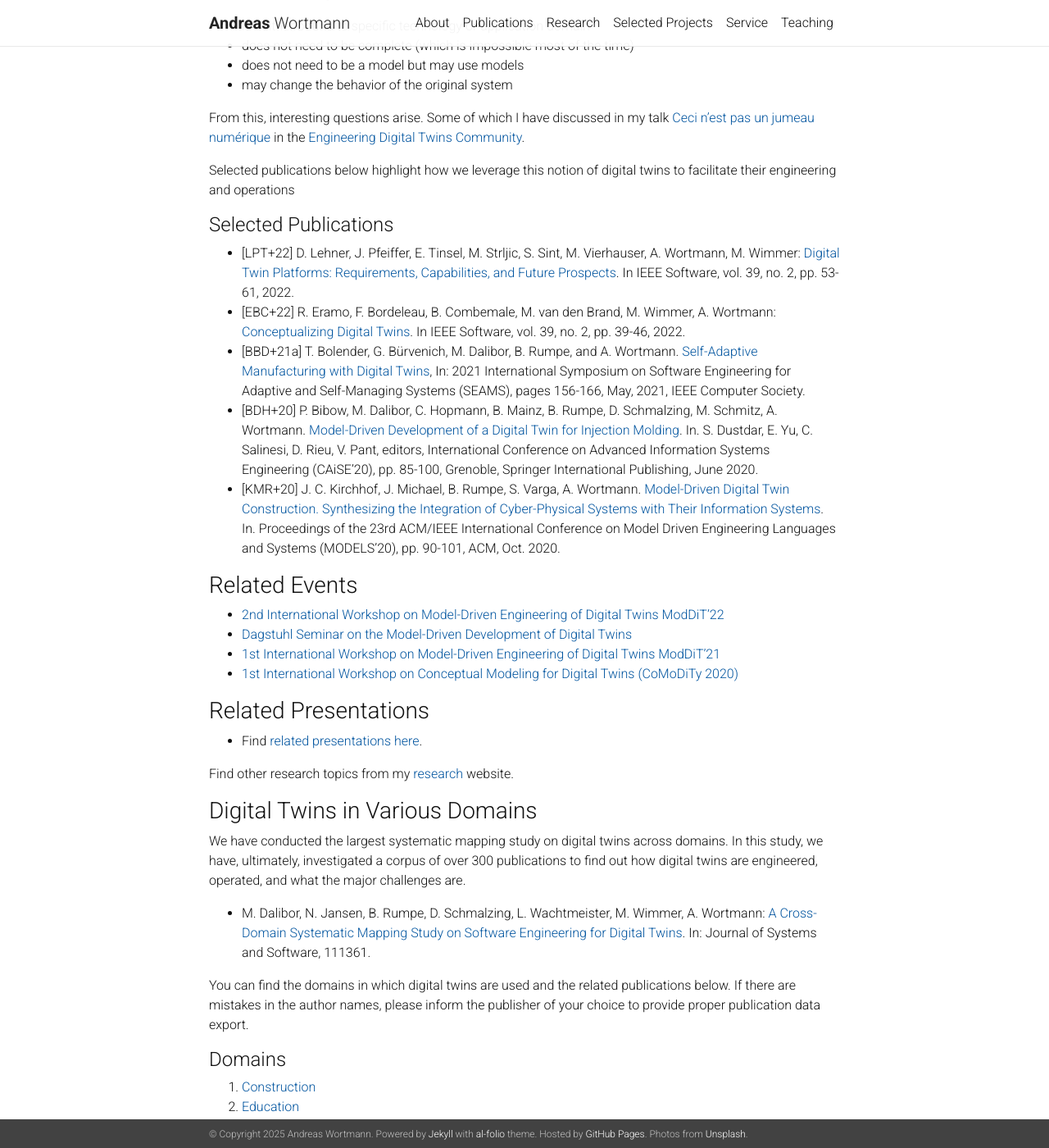
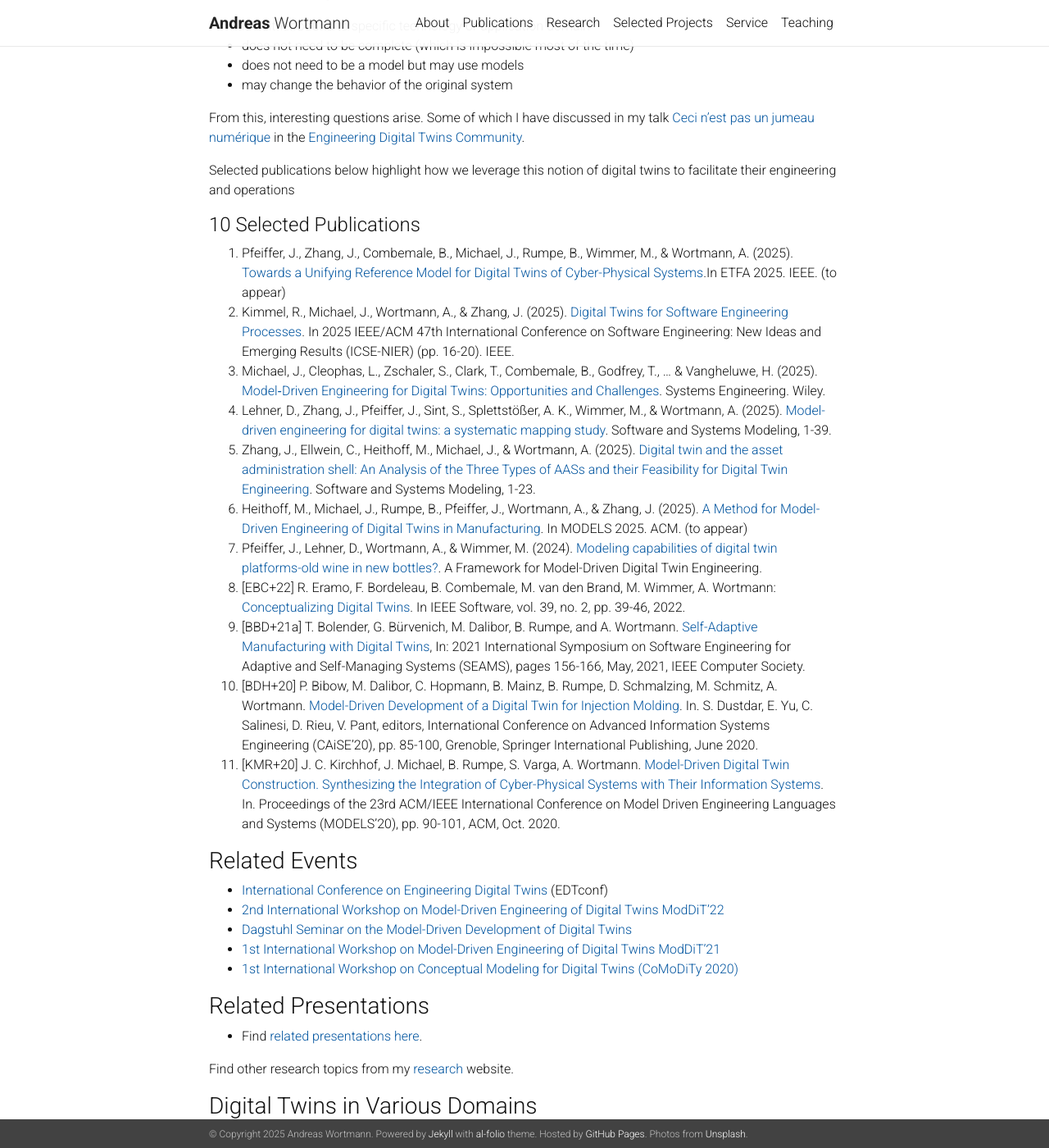
Before and after one commit to awortmann/awortmann.github.io, a Jekyll site: the page built from _pages/research/digital-twins.md, in a window 1280 px wide and 1400 px high, scrolled down 636 px. Shown: the whole window at 82% size. Built offline with Jekyll 4.4.1, drawn with Linux system fonts in a browser that asks for light colours; nearby versions of some CDN libraries; a style sheet for code colours, icons or effects is not loaded; some of the changed text lies outside the part shown.

Commit message:
Minor update

```diff
--- a/_pages/research/digital-twins.md
+++ b/_pages/research/digital-twins.md
@@ -26,16 +26,22 @@ From this, interesting questions arise. Some of which I have discussed in my tal
 
 Selected publications below highlight how we leverage this notion of digital twins to facilitate their engineering and operations
 
-#### Selected Publications
+#### 10 Selected Publications
 
-- [LPT+22] D. Lehner, J. Pfeiffer, E. Tinsel, M. Strljic, S. Sint, M. Vierhauser, A. Wortmann, M. Wimmer: [Digital Twin Platforms: Requirements, Capabilities, and Future Prospects](https://ieeexplore.ieee.org/abstract/document/9640612). In IEEE Software, vol. 39, no. 2, pp. 53-61, 2022.
-- [EBC+22] R. Eramo, F. Bordeleau, B. Combemale, M. van den Brand, M. Wimmer, A. Wortmann: [Conceptualizing Digital Twins](https://awortmann.github.io/downloads/paper/Conceptualizing_digital_twins.pdf). In IEEE Software, vol. 39, no. 2, pp. 39-46, 2022.
-- [BBD+21a] T. Bolender, G. Bürvenich, M. Dalibor, B. Rumpe, and A. Wortmann. [Self-Adaptive Manufacturing with Digital Twins](https://awortmann.github.io/downloads/paper/Self_Adaptive_Manufacturing_with_Digital_Twins.pdf), In: 2021 International Symposium on Software Engineering for Adaptive and Self-Managing Systems (SEAMS), pages 156-166, May, 2021, IEEE Computer Society.
-- [BDH+20] P. Bibow, M. Dalibor, C. Hopmann, B. Mainz, B. Rumpe, D. Schmalzing, M. Schmitz, A. Wortmann. [Model-Driven Development of a Digital Twin for Injection Molding](https://awortmann.github.io/downloads/paper/Model_Driven_Development_of_a_Digital_Twin_for_Injection_Molding.pdf). In. S. Dustdar, E. Yu, C. Salinesi, D. Rieu, V. Pant, editors, International Conference on Advanced Information Systems Engineering (CAiSE'20), pp. 85-100, Grenoble, Springer International Publishing, June 2020.
-- [KMR+20] J. C. Kirchhof, J. Michael, B. Rumpe, S. Varga, A. Wortmann. [Model-Driven Digital Twin Construction. Synthesizing the Integration of Cyber-Physical Systems with Their Information Systems](https://awortmann.github.io/downloads/paper/Model_Driven_Digital_Twin_Construction__Synthesizing_the_Integration_of_Cyber_Physical_Systems_with_Their_Information_Systems.pdf). In. Proceedings of the 23rd ACM/IEEE International Conference on Model Driven Engineering Languages and Systems (MODELS'20), pp. 90-101, ACM, Oct. 2020.
+1. Pfeiffer, J., Zhang, J., Combemale, B., Michael, J., Rumpe, B., Wimmer, M., & Wortmann, A. (2025). [Towards a Unifying Reference Model for Digital Twins of Cyber-Physical Systems](https://raw.githubusercontent.com/awortmann/awortmann.github.io/master/downloads/preprints/Towards_a_Unifying_Reference_Model_for_Digital_Twins_of_Cyber-Physical_Systems.pdf).In ETFA 2025. IEEE. (to appear)
+1. Kimmel, R., Michael, J., Wortmann, A., & Zhang, J. (2025). [Digital Twins for Software Engineering Processes](https://raw.githubusercontent.com/awortmann/awortmann.github.io/master/downloads/preprints/Digital_Twins_for_Software_Engineering_Processes.pdf). In 2025 IEEE/ACM 47th International Conference on Software Engineering: New Ideas and Emerging Results (ICSE-NIER) (pp. 16-20). IEEE.
+1. Michael, J., Cleophas, L., Zschaler, S., Clark, T., Combemale, B., Godfrey, T., ... & Vangheluwe, H. (2025). [Model‐Driven Engineering for Digital Twins: Opportunities and Challenges](https://incose.onlinelibrary.wiley.com/doi/pdfdirect/10.1002/sys.21815). Systems Engineering. Wiley.
+1. Lehner, D., Zhang, J., Pfeiffer, J., Sint, S., Splettstößer, A. K., Wimmer, M., & Wortmann, A. (2025). [Model-driven engineering for digital twins: a systematic mapping study](https://link.springer.com/content/pdf/10.1007/s10270-025-01264-7.pdf). Software and Systems Modeling, 1-39.
+1. Zhang, J., Ellwein, C., Heithoff, M., Michael, J., & Wortmann, A. (2025). [Digital twin and the asset administration shell: An Analysis of the Three Types of AASs and their Feasibility for Digital Twin Engineering](https://link.springer.com/content/pdf/10.1007/s10270-024-01255-0.pdf). Software and Systems Modeling, 1-23.
+1. Heithoff, M., Michael, J., Rumpe, B., Pfeiffer, J., Wortmann, A., & Zhang, J. (2025). [A Method for Model-Driven Engineering of Digital Twins in Manufacturing](https://epub.uni-regensburg.de/77255/1/25_MODELS_DT_Method-2.pdf). In MODELS 2025. ACM. (to appear)
+1. Pfeiffer, J., Lehner, D., Wortmann, A., & Wimmer, M. (2024). [Modeling capabilities of digital twin platforms-old wine in new bottles?](https://epub.jku.at/obvulihs/download/pdf/11407045#page=84). A Framework for Model-Driven Digital Twin Engineering.
+1. [EBC+22] R. Eramo, F. Bordeleau, B. Combemale, M. van den Brand, M. Wimmer, A. Wortmann: [Conceptualizing Digital Twins](https://awortmann.github.io/downloads/paper/Conceptualizing_digital_twins.pdf). In IEEE Software, vol. 39, no. 2, pp. 39-46, 2022.
+1. [BBD+21a] T. Bolender, G. Bürvenich, M. Dalibor, B. Rumpe, and A. Wortmann. [Self-Adaptive Manufacturing with Digital Twins](https://awortmann.github.io/downloads/paper/Self_Adaptive_Manufacturing_with_Digital_Twins.pdf), In: 2021 International Symposium on Software Engineering for Adaptive and Self-Managing Systems (SEAMS), pages 156-166, May, 2021, IEEE Computer Society.
+1. [BDH+20] P. Bibow, M. Dalibor, C. Hopmann, B. Mainz, B. Rumpe, D. Schmalzing, M. Schmitz, A. Wortmann. [Model-Driven Development of a Digital Twin for Injection Molding](https://awortmann.github.io/downloads/paper/Model_Driven_Development_of_a_Digital_Twin_for_Injection_Molding.pdf). In. S. Dustdar, E. Yu, C. Salinesi, D. Rieu, V. Pant, editors, International Conference on Advanced Information Systems Engineering (CAiSE'20), pp. 85-100, Grenoble, Springer International Publishing, June 2020.
+1. [KMR+20] J. C. Kirchhof, J. Michael, B. Rumpe, S. Varga, A. Wortmann. [Model-Driven Digital Twin Construction. Synthesizing the Integration of Cyber-Physical Systems with Their Information Systems](https://awortmann.github.io/downloads/paper/Model_Driven_Digital_Twin_Construction__Synthesizing_the_Integration_of_Cyber_Physical_Systems_with_Their_Information_Systems.pdf). In. Proceedings of the 23rd ACM/IEEE International Conference on Model Driven Engineering Languages and Systems (MODELS'20), pp. 90-101, ACM, Oct. 2020.
 
 ### Related Events
-
+- [International Conference on Engineering Digital Twins](www.edtconf.org) (EDTconf)
 - [2nd International Workshop on Model-Driven Engineering of Digital Twins
 ModDiT’22](https://gemoc.org/events/moddit2022)
 - [Dagstuhl Seminar on the Model-Driven Development of Digital Twins](https://www.dagstuhl.de/de/programm/kalender/semhp/?semnr=22362)
@@ -51,7 +57,7 @@ Find other research topics from my [research](../../research/) website.
 
 ### Digital Twins in Various Domains
 
-We have conducted the largest systematic mapping study on  digital twins across domains. In this study, we have, ultimately, investigated a corpus of over 300 publications to find out how digital twins are engineered, operated, and what the major challenges are.
+We have conducted the largest systematic mapping study on  digital twins across domains. In this study, we have, ultimately, investigated a corpus of over 2000 publications to find out how digital twins are engineered, operated, and what the major challenges are.
 
 - M. Dalibor, N. Jansen, B. Rumpe, D. Schmalzing, L. Wachtmeister, M. Wimmer, A. Wortmann: [A Cross-Domain Systematic Mapping Study on Software Engineering for Digital Twins](../../downloads/paper/A_cross_domain_systematic_mapping_study_on_software_engineering_for_Digital_Twins.pdf). In: Journal of Systems and Software, 111361.
 
```
